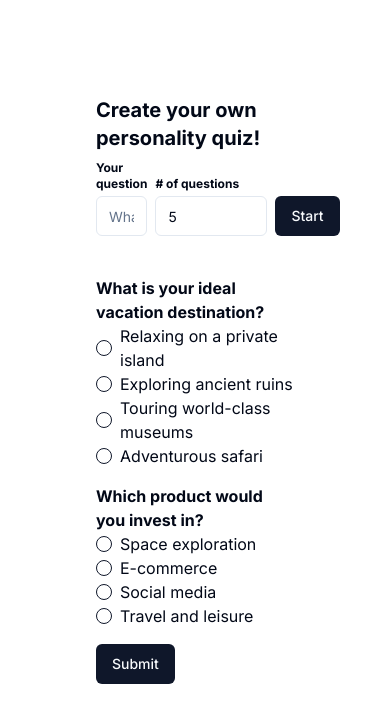
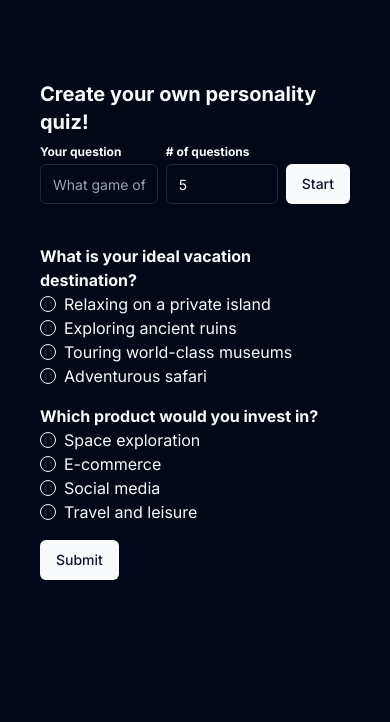
Before and after one commit to buhama/personalityquizai, a Next.js app: page / in a window 390 px wide. Shown: the top 722 px of the page. Built offline with nearby package versions, Linux system fonts and the light colour scheme.

Commit message:
dark mode and mobile

```diff
--- a/app/layout.tsx
+++ b/app/layout.tsx
@@ -1,22 +1,27 @@
-import './globals.css'
-import type { Metadata } from 'next'
-import { Inter } from 'next/font/google'
+import { ThemeProvider } from '@/components/theme-provider';
+import './globals.css';
+import type { Metadata } from 'next';
+import { Inter } from 'next/font/google';
 
-const inter = Inter({ subsets: ['latin'] })
+const inter = Inter({ subsets: ['latin'] });
 
 export const metadata: Metadata = {
-  title: 'Create Next App',
-  description: 'Generated by create next app',
-}
+	title: 'Create Next App',
+	description: 'Generated by create next app',
+};
 
 export default function RootLayout({
-  children,
+	children,
 }: {
-  children: React.ReactNode
+	children: React.ReactNode;
 }) {
-  return (
-    <html lang="en">
-      <body className={inter.className}>{children}</body>
-    </html>
-  )
+	return (
+		<html lang='en'>
+			<body className={inter.className}>
+				<ThemeProvider attribute='class' defaultTheme='system' enableSystem>
+					{children}
+				</ThemeProvider>
+			</body>
+		</html>
+	);
 }
--- a/app/page.tsx
+++ b/app/page.tsx
@@ -135,7 +135,7 @@ export default function Home() {
 		setResults([...newResults]);
 	};
 	return (
-		<main className='flex min-h-screen flex-col gap-10 p-24 max-w-4xl mx-auto'>
+		<main className='flex min-h-screen flex-col gap-10 py-20 px-10 md:py-24 md:px-24 md:max-w-4xl mx-auto'>
 			<div>
 				<h2 className='text-xl font-bold pb-2'>
 					Create your own personality quiz!
--- /dev/null
+++ b/components/theme-provider.tsx
@@ -0,0 +1,13 @@
+'use client';
+
+import * as React from 'react';
+import { ThemeProvider as NextThemesProvider } from 'next-themes';
+import { ThemeProviderProps } from 'next-themes/dist/types';
+
+export function ThemeProvider({ children, ...props }: ThemeProviderProps) {
+	return (
+		<NextThemesProvider {...props} defaultTheme='dark'>
+			{children}
+		</NextThemesProvider>
+	);
+}
--- a/package.json
+++ b/package.json
@@ -22,6 +22,7 @@
     "eslint-config-next": "13.4.12",
     "lucide-react": "^0.263.1",
     "next": "13.4.12",
+    "next-themes": "^0.2.1",
     "openai-edge": "^1.2.2",
     "postcss": "8.4.27",
     "react": "18.2.0",
```
Also changed, not shown: 1 other file (tests, documents, lock files or other folders).
